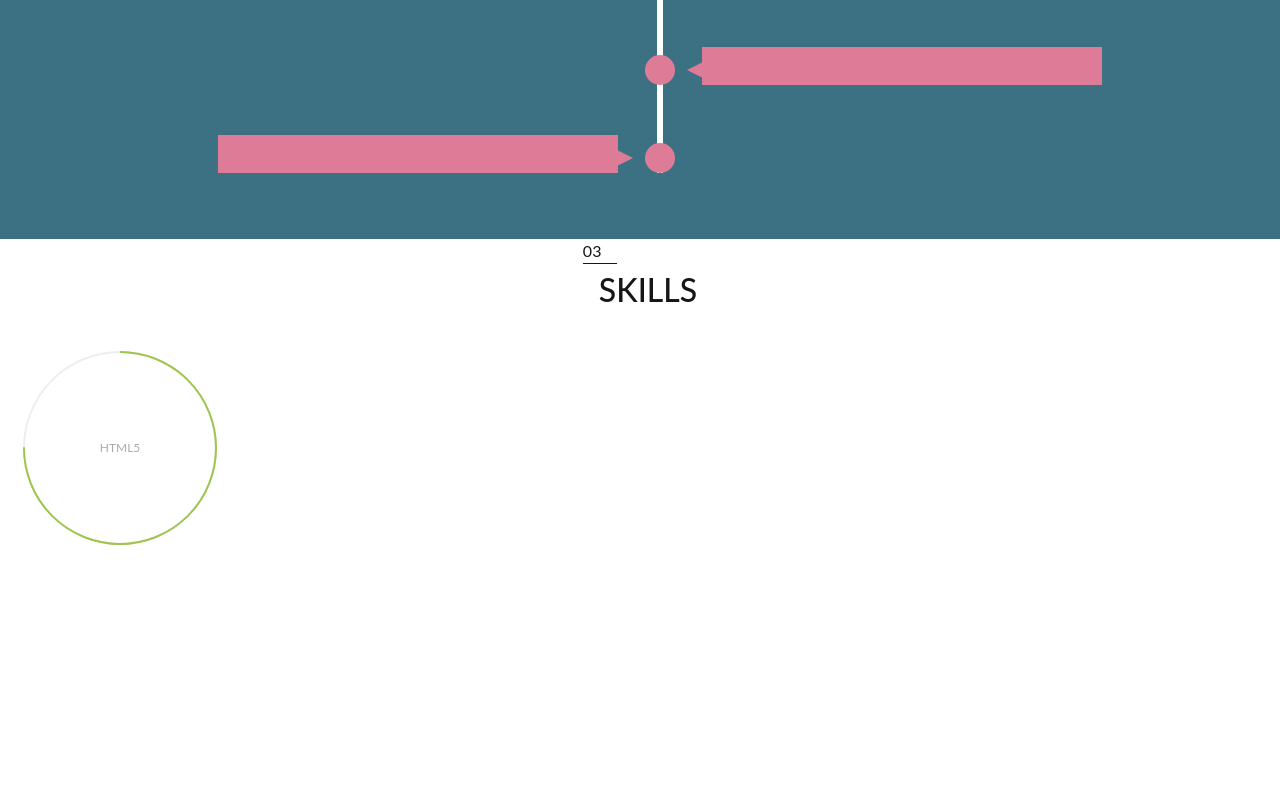
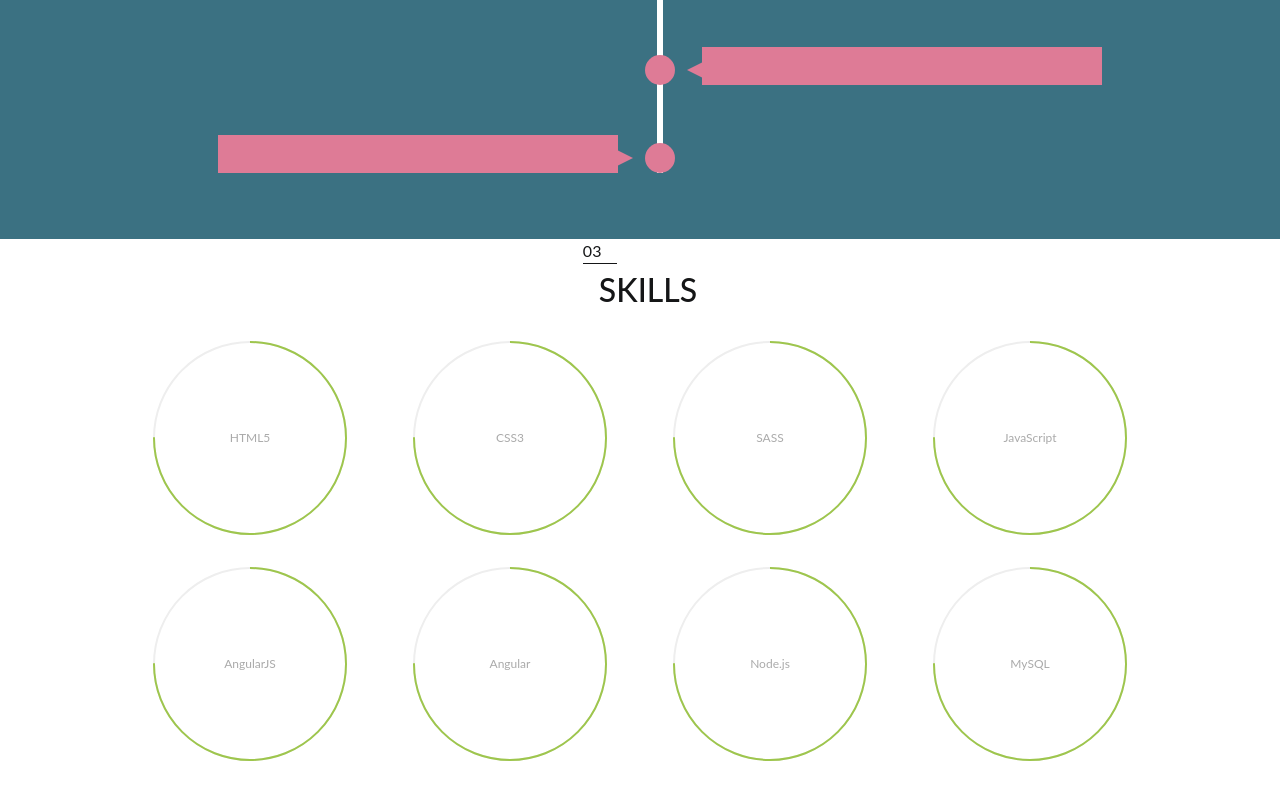
Before and after one commit to jackeyjia/personal-portfolio, a website: page src/index.html in a window 1280 px wide. Shown: the part 2419-3218 px from the top of the page. Drawn offline with Linux system fonts and the light colour scheme.

Commit message:
update skill section

```diff
--- a/src/index.html
+++ b/src/index.html
@@ -119,8 +119,20 @@
           <div class="number-section">03</div>
           <h1 class="subtitle mt-2 ml-3">Skills</h1>
         </div>
+        <div class="skills__details">
+          <span class="progress" id="html5"></span>
+          <span class="progress" id="css3"></span>
+          <span class="progress" id="sass"></span>
+          <span class="progress" id="javascript"></span>
+        </div>
+        <div class="skills__details">
+          <span class="progress" id="angularjs"></span>
+          <span class="progress" id="angular"></span>
+          <span class="progress" id="nodejs"></span>
+          <span class="progress" id="mysql"></span>
 
-        <span class="progress" id="html5"></span>
+
+        </div>
 
 
 
--- a/src/js/main.js
+++ b/src/js/main.js
@@ -34,7 +34,7 @@ var startColor = '#FC5B3F';
 var endColor = '#9ec64d';
 
 
-  var bar = new ProgressBar.Circle(html5, {
+var html = new ProgressBar.Circle(html5, {
   color: '#aaa',
   // This has to be the same size as the maximum width to
   // prevent clipping
@@ -59,4 +59,198 @@ var endColor = '#9ec64d';
   to: { color: '#9ec64d'}
 };
 
-  bar.animate(0.75, opts);  // Number from 0.0 to 1.0
+html.animate(0.75, opts);  // Number from 0.0 to 1.0
+
+
+var css = new ProgressBar.Circle(css3, {
+  color: '#aaa',
+  // This has to be the same size as the maximum width to
+  // prevent clipping
+  strokeWidth: 4,
+  trailWidth: 1,
+  easing: 'easeInOut',
+  duration: 1400,
+  text: {
+    autoStyleContainer: false,
+    value: 'CSS3'
+  },
+  // Set default step function for all animate calls
+  step: function(state, circle) {
+    circle.path.setAttribute('stroke', state.color);
+    circle.path.setAttribute('stroke-width', state.width);
+
+  }
+});
+
+var opts = {
+  from: { color: '#FC5B3F'},
+  to: { color: '#9ec64d'}
+};
+
+css.animate(0.75, opts);  // Number from 0.0 to 1.0
+
+
+var sass_1 = new ProgressBar.Circle(sass, {
+  color: '#aaa',
+  // This has to be the same size as the maximum width to
+  // prevent clipping
+  strokeWidth: 4,
+  trailWidth: 1,
+  easing: 'easeInOut',
+  duration: 1400,
+  text: {
+    autoStyleContainer: false,
+    value: 'SASS'
+  },
+  // Set default step function for all animate calls
+  step: function(state, circle) {
+    circle.path.setAttribute('stroke', state.color);
+    circle.path.setAttribute('stroke-width', state.width);
+
+  }
+});
+
+var opts = {
+  from: { color: '#FC5B3F'},
+  to: { color: '#9ec64d'}
+};
+
+sass_1.animate(0.75, opts);  // Number from 0.0 to 1.0
+
+
+var js = new ProgressBar.Circle(javascript, {
+  color: '#aaa',
+  // This has to be the same size as the maximum width to
+  // prevent clipping
+  strokeWidth: 4,
+  trailWidth: 1,
+  easing: 'easeInOut',
+  duration: 1400,
+  text: {
+    autoStyleContainer: false,
+    value: 'JavaScript'
+  },
+  // Set default step function for all animate calls
+  step: function(state, circle) {
+    circle.path.setAttribute('stroke', state.color);
+    circle.path.setAttribute('stroke-width', state.width);
+
+  }
+});
+
+var opts = {
+  from: { color: '#FC5B3F'},
+  to: { color: '#9ec64d'}
+};
+
+js.animate(0.75, opts);  // Number from 0.0 to 1.0
+
+
+var angular_js = new ProgressBar.Circle(angularjs, {
+  color: '#aaa',
+  // This has to be the same size as the maximum width to
+  // prevent clipping
+  strokeWidth: 4,
+  trailWidth: 1,
+  easing: 'easeInOut',
+  duration: 1400,
+  text: {
+    autoStyleContainer: false,
+    value: 'AngularJS'
+  },
+  // Set default step function for all animate calls
+  step: function(state, circle) {
+    circle.path.setAttribute('stroke', state.color);
+    circle.path.setAttribute('stroke-width', state.width);
+
+  }
+});
+
+var opts = {
+  from: { color: '#FC5B3F'},
+  to: { color: '#9ec64d'}
+};
+
+angular_js.animate(0.75, opts);  // Number from 0.0 to 1.0
+
+var angular_2 = new ProgressBar.Circle(angular, {
+  color: '#aaa',
+  // This has to be the same size as the maximum width to
+  // prevent clipping
+  strokeWidth: 4,
+  trailWidth: 1,
+  easing: 'easeInOut',
+  duration: 1400,
+  text: {
+    autoStyleContainer: false,
+    value: 'Angular'
+  },
+  // Set default step function for all animate calls
+  step: function(state, circle) {
+    circle.path.setAttribute('stroke', state.color);
+    circle.path.setAttribute('stroke-width', state.width);
+
+  }
+});
+
+var opts = {
+  from: { color: '#FC5B3F'},
+  to: { color: '#9ec64d'}
+};
+
+angular_2.animate(0.75, opts);  // Number from 0.0 to 1.0
+
+
+var node = new ProgressBar.Circle(nodejs, {
+  color: '#aaa',
+  // This has to be the same size as the maximum width to
+  // prevent clipping
+  strokeWidth: 4,
+  trailWidth: 1,
+  easing: 'easeInOut',
+  duration: 1400,
+  text: {
+    autoStyleContainer: false,
+    value: 'Node.js'
+  },
+  // Set default step function for all animate calls
+  step: function(state, circle) {
+    circle.path.setAttribute('stroke', state.color);
+    circle.path.setAttribute('stroke-width', state.width);
+
+  }
+});
+
+var opts = {
+  from: { color: '#FC5B3F'},
+  to: { color: '#9ec64d'}
+};
+
+node.animate(0.75, opts);  // Number from 0.0 to 1.0
+
+var db = new ProgressBar.Circle(mysql, {
+  color: '#aaa',
+  // This has to be the same size as the maximum width to
+  // prevent clipping
+  strokeWidth: 4,
+  trailWidth: 1,
+  easing: 'easeInOut',
+  duration: 1400,
+  text: {
+    autoStyleContainer: false,
+    value: 'MySQL'
+  },
+  // Set default step function for all animate calls
+  step: function(state, circle) {
+    circle.path.setAttribute('stroke', state.color);
+    circle.path.setAttribute('stroke-width', state.width);
+
+  }
+});
+
+var opts = {
+  from: { color: '#FC5B3F'},
+  to: { color: '#9ec64d'}
+};
+
+db.animate(0.75, opts);  // Number from 0.0 to 1.0
--- a/src/scss/_skills.scss
+++ b/src/scss/_skills.scss
@@ -1,10 +1,18 @@
 .skills{
   height: 100vh;
   color: #F2F2F2;
+
+
+
+  &__details {
+    display: table;
+    margin: 0 auto;
+  }
 }
 
-#html5 {
-  margin: 20px;
+.progress {
+  margin: 10px 30px;
+  display: inline-block;
   width: 200px;
   height: 200px;
   position: relative;
```
Also changed, not shown: src/css/style.css. Lines whose indentation alone changed are shown as unchanged.
